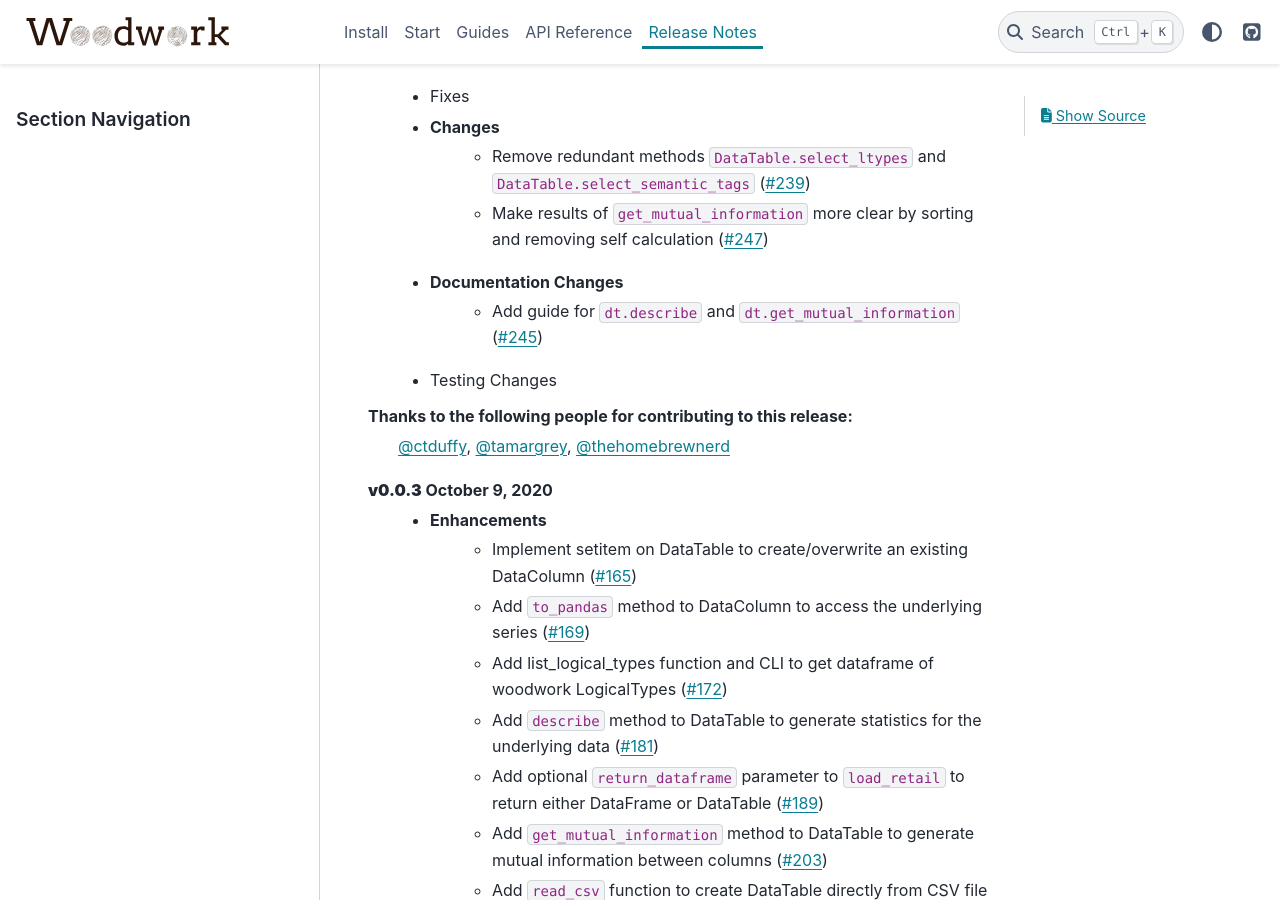
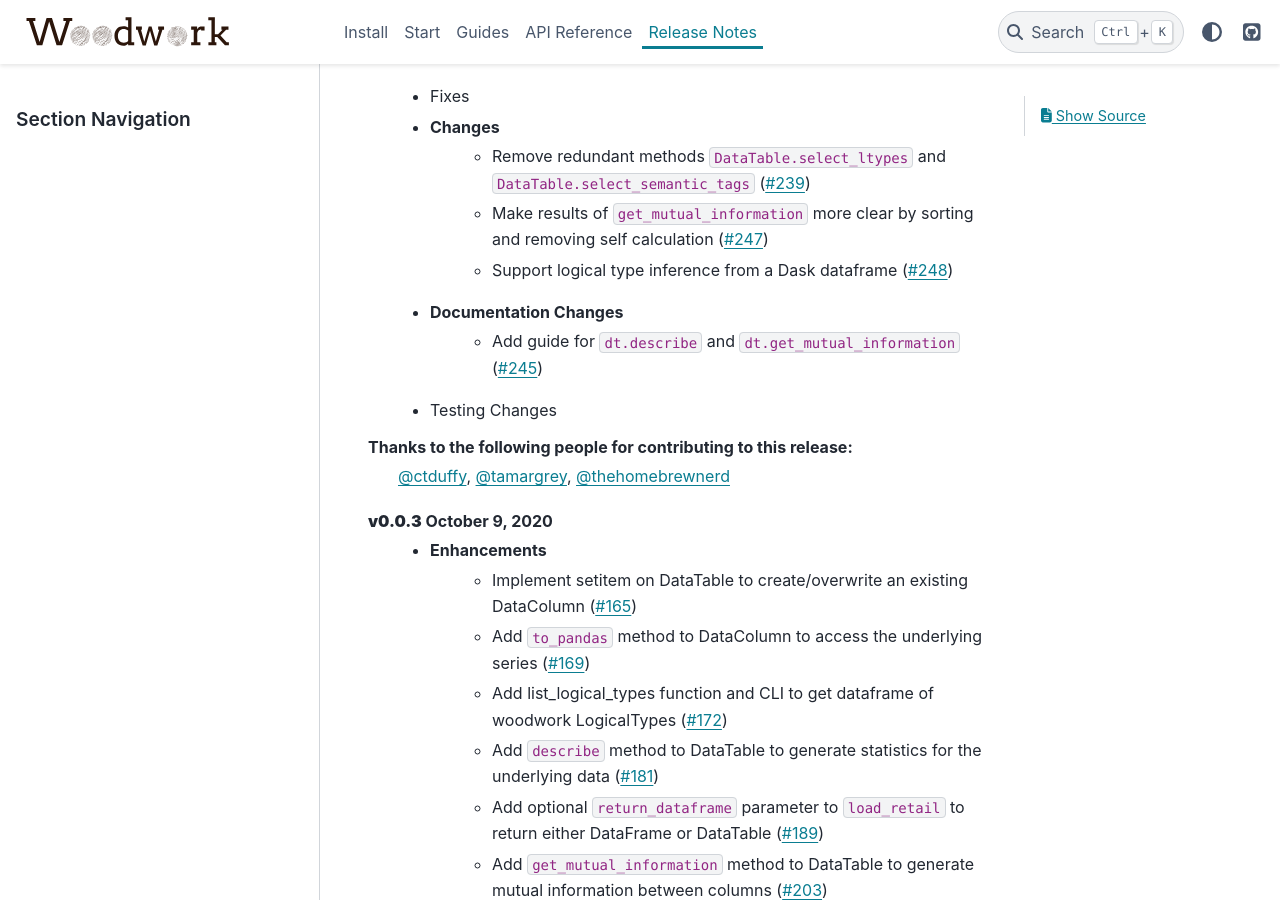
Before and after one commit to alteryx/woodwork, a Sphinx documentation site: the page built from docs/source/release_notes.rst, in a window 1280 px wide and 900 px high, scrolled down 424 px. Built offline with Sphinx 7.4.7 and the PyData theme 0.15.4, drawn with Linux system fonts in a browser that asks for light colours; comment, search, counter and statistics services are not loaded.

Commit message:
update release notes

```diff
--- a/docs/source/release_notes.rst
+++ b/docs/source/release_notes.rst
@@ -12,6 +12,7 @@ Release Notes
     * Changes
         * Remove redundant methods ``DataTable.select_ltypes`` and ``DataTable.select_semantic_tags`` (:pr:`239`)
         * Make results of ``get_mutual_information`` more clear by sorting and removing self calculation (:pr:`247`)
+        * Support logical type inference from a Dask dataframe (:pr:`248`)
     * Documentation Changes
         * Add guide for ``dt.describe`` and ``dt.get_mutual_information`` (:pr:`245`)
     * Testing Changes
```
